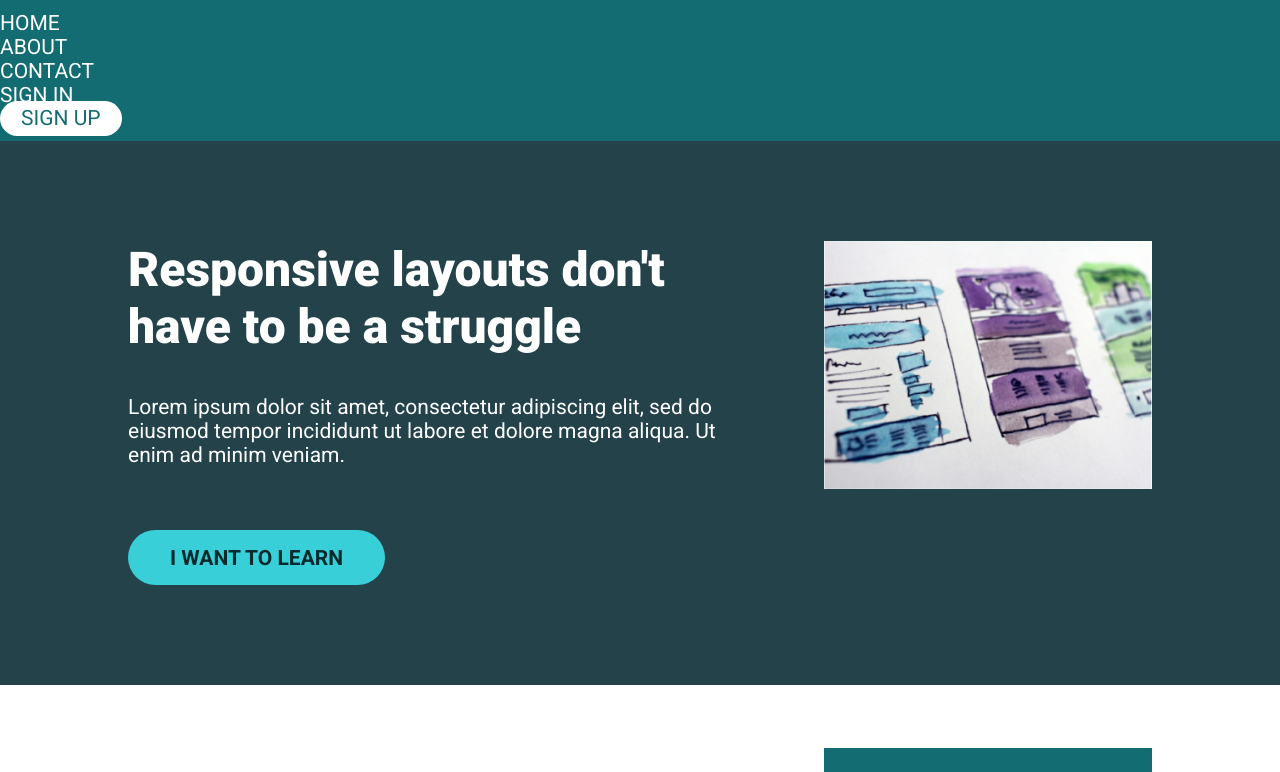
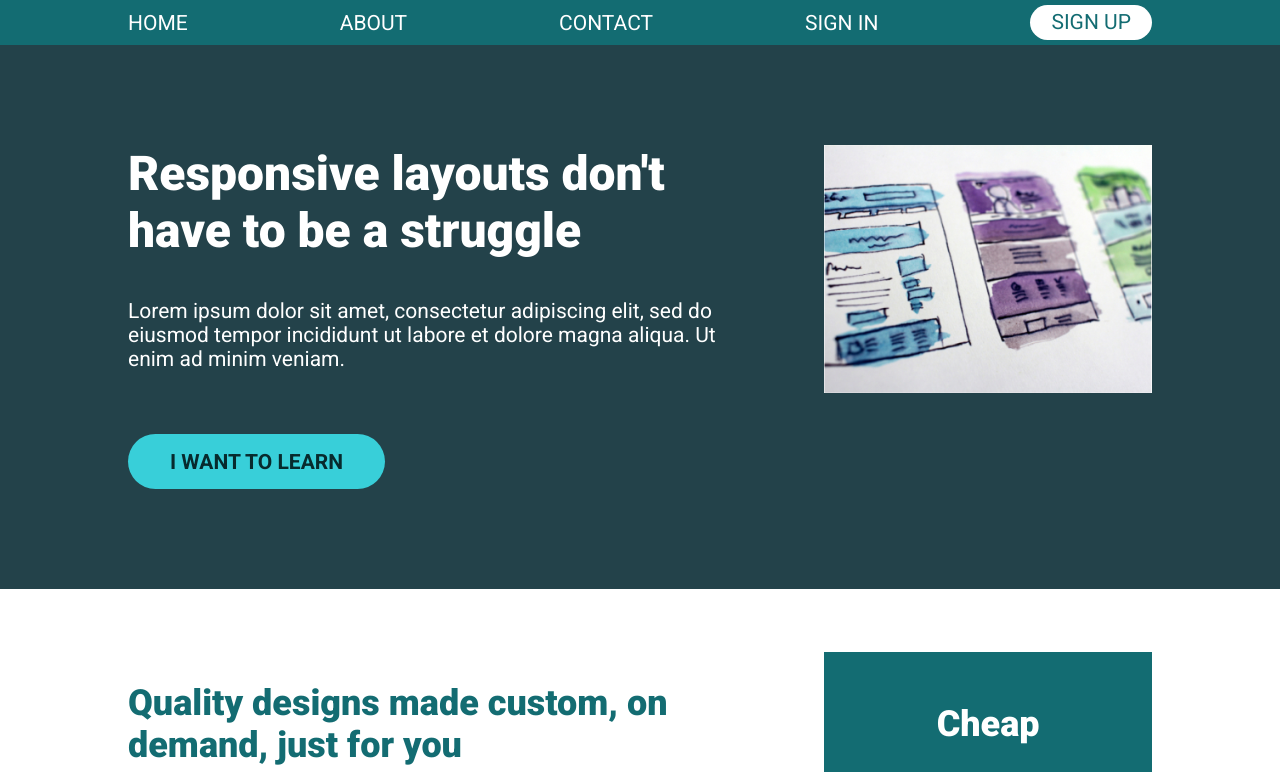
Before and after one commit to iamindika/kp_challenges, a plain HTML site: page flex-challenge03/index.html in a window 1280 px wide. Shown: the top 772 px of the page. Drawn offline with Linux system fonts and the light colour scheme.

Commit message:
add class row

```diff
--- a/flex-challenge03/index.html
+++ b/flex-challenge03/index.html
@@ -11,8 +11,8 @@
 </head>
 <body>
   <header>
-    <nav class="nav">
-      <ul class="nav__list">
+    <nav class="nav container">
+      <ul class="nav__list row">
         <li class="nav__item"><a href="#" class="nav__link">Home</a></li>
         <li class="nav__item"><a href="#" class="nav__link">About</a></li>
         <li class="nav__item"><a href="#" class="nav__link">Contact</a></li>
```
